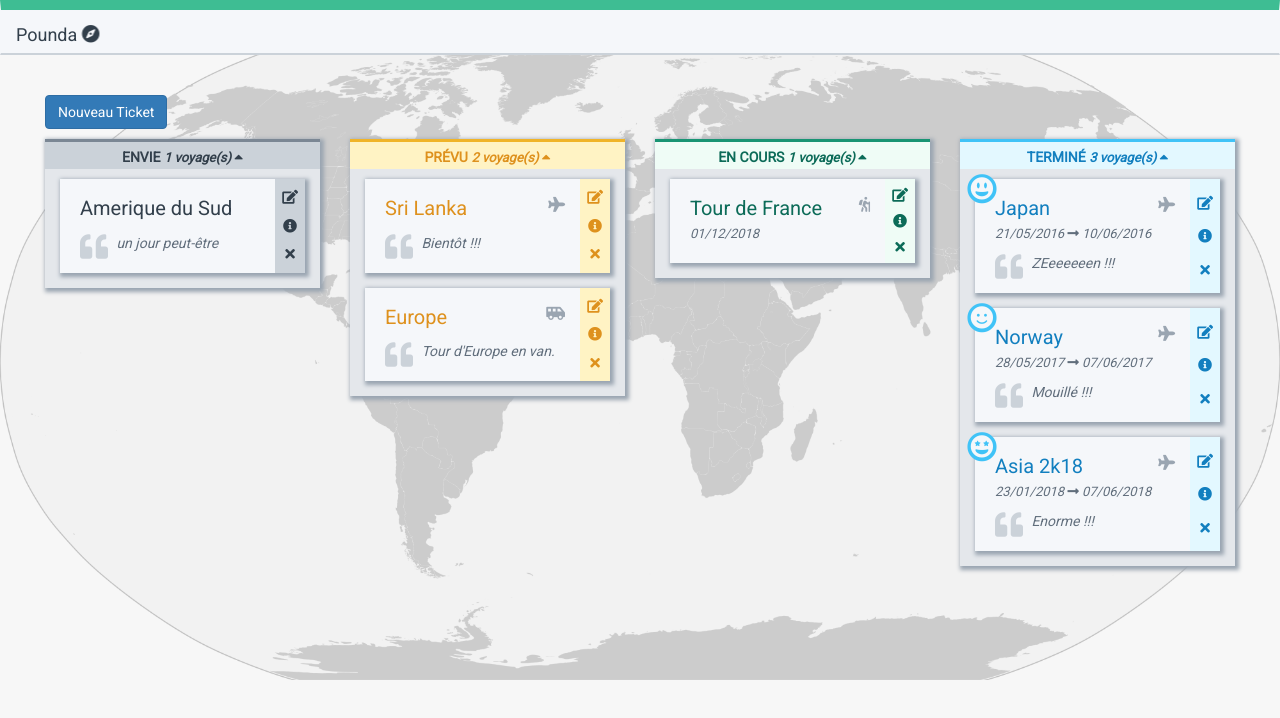
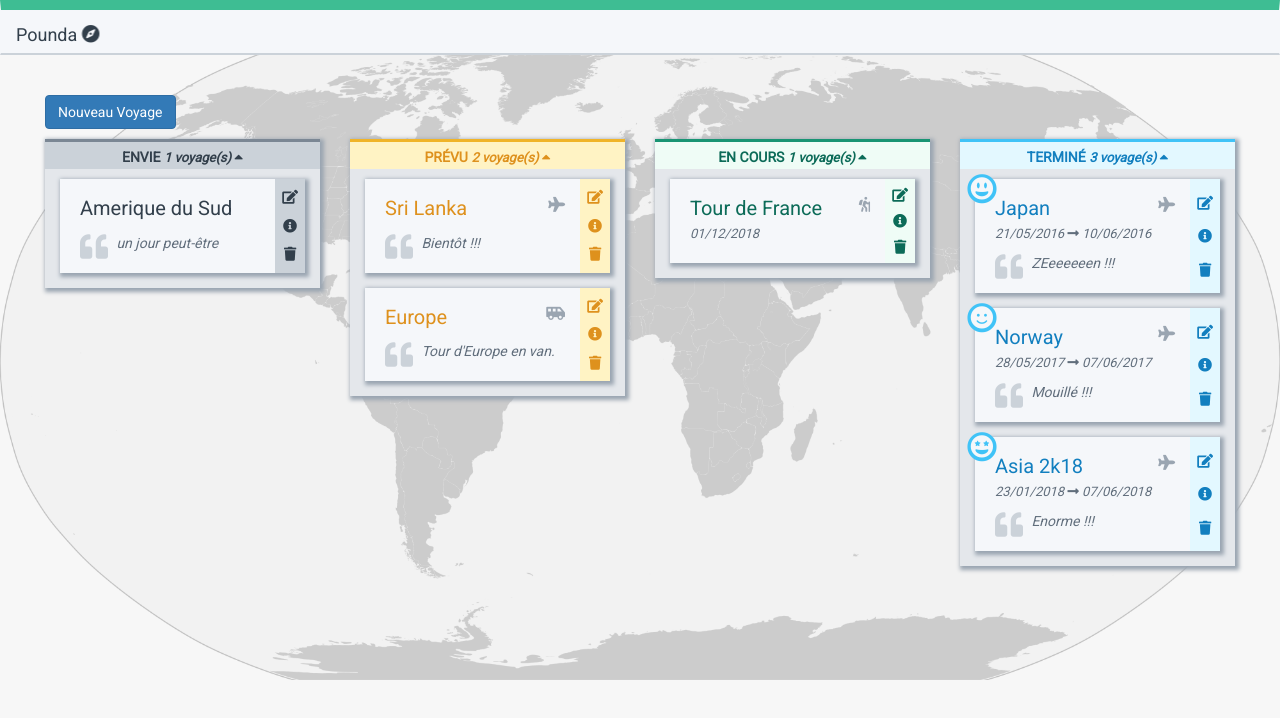
Before and after one commit to poundawan/pounda, a React (Create React App) app: page / in a window 1280 px wide. Shown: the top 718 px of the page. Built offline with nearby package versions, Linux system fonts and the light colour scheme.

Commit message:
Maj CSS général

```diff
--- a/src/newTicket.js
+++ b/src/newTicket.js
@@ -239,7 +239,7 @@ class NewTicket extends Component {
             className="btn btn-primary"
             onClick={e => this.displayForm(e, "show")}
           >
-            Nouveau Ticket
+            Nouveau Voyage
           </button>
         )}
       </div>
--- a/src/ticket.js
+++ b/src/ticket.js
@@ -100,7 +100,7 @@ class Ticket extends Component {
               </span>
               <span className="action-icon" title="See more informations">
                 <Icon
-                  name="times"
+                  name="trash"
                   onClick={e => this.onDeleteTicket(e, ticket.id)}
                 />
               </span>
```
